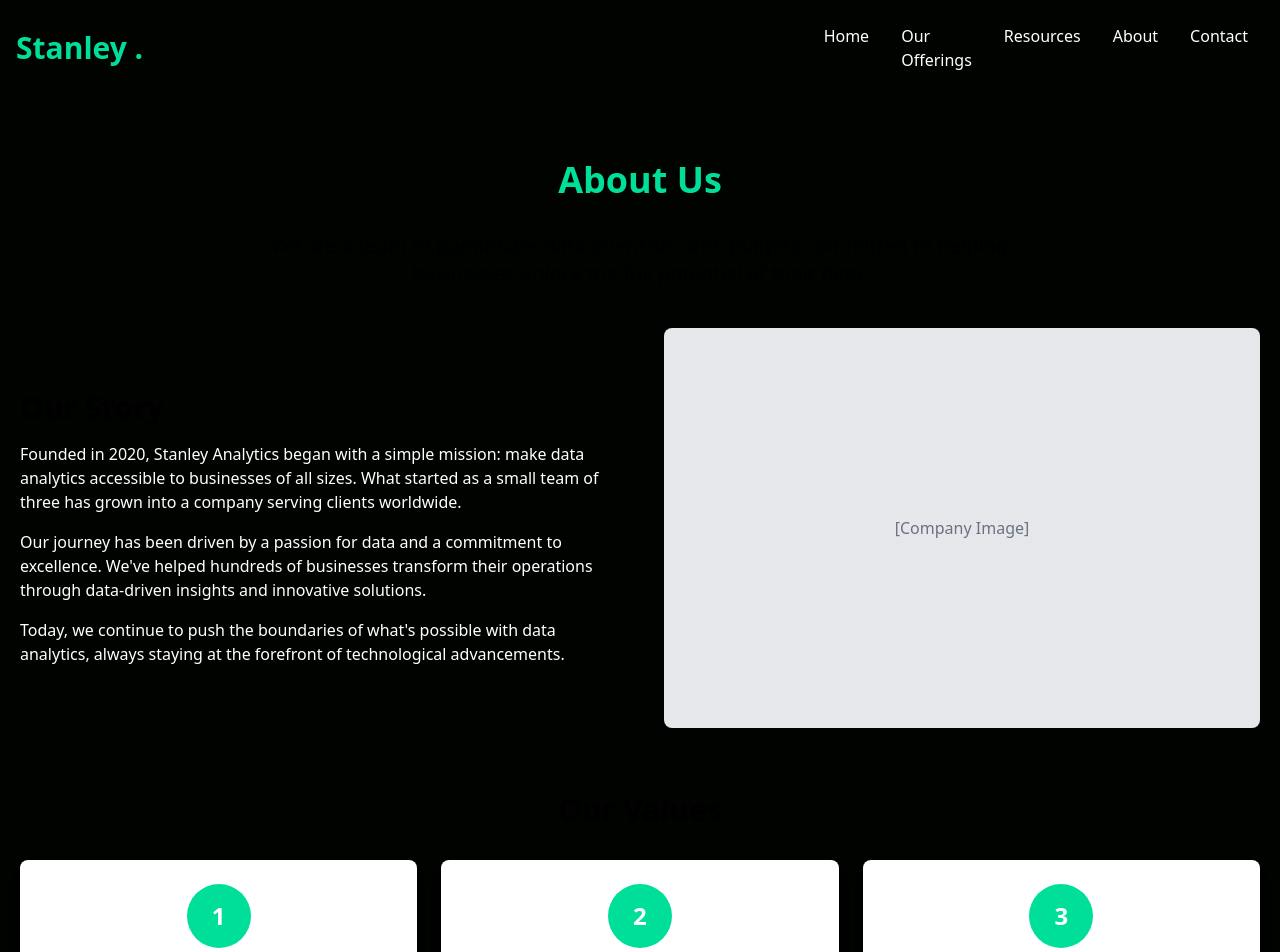
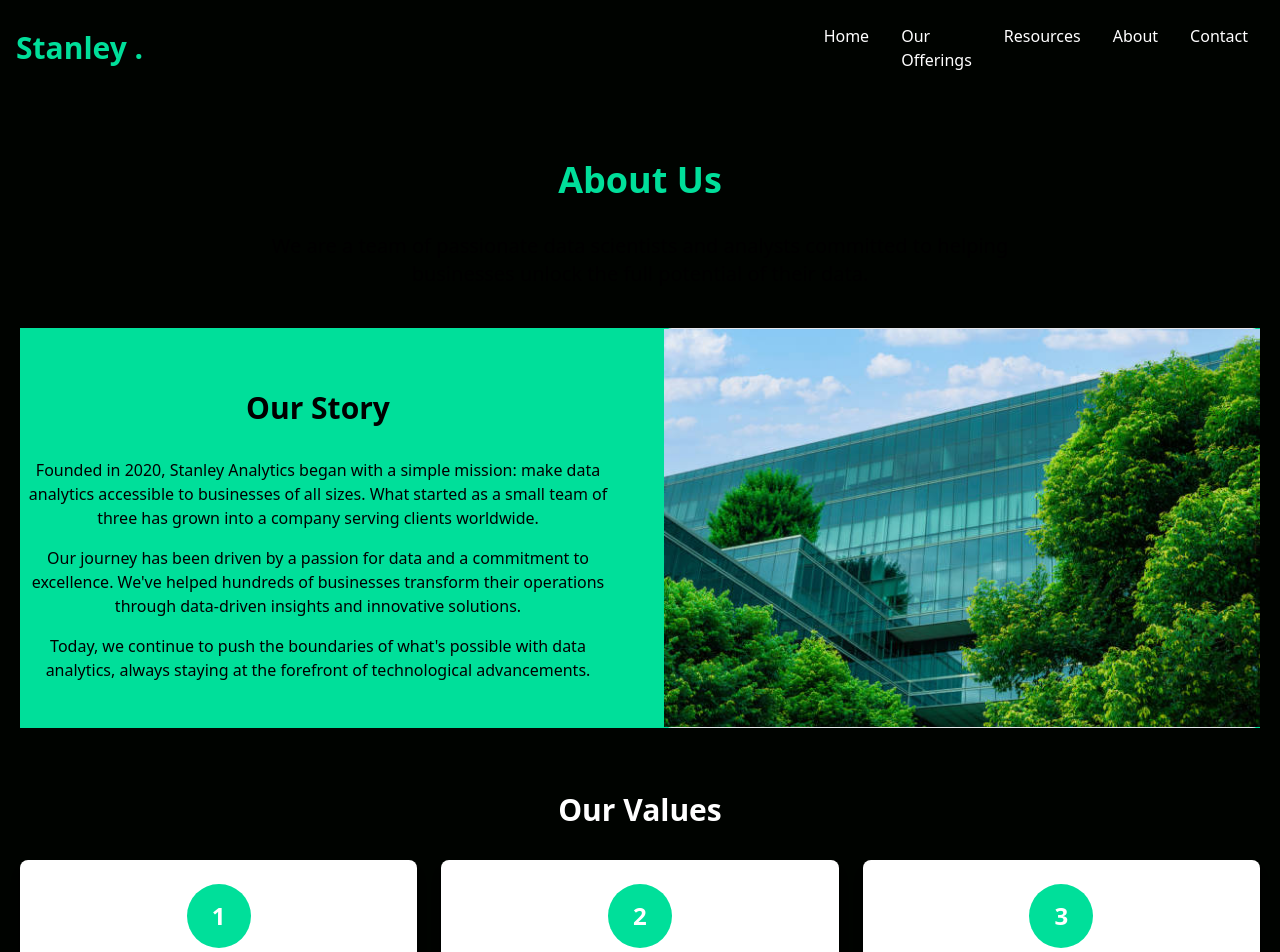
Before and after one commit to StanleyKioko/React-Tailwind-Vite-Simple-front-end, a React (Create React App) app: page /About in a window 1280 px wide. Shown: the top 952 px of the page. Built offline with nearby package versions, Linux system fonts and the light colour scheme.

Commit message:
About us updated

```diff
--- a/src/pages/About.jsx
+++ b/src/pages/About.jsx
@@ -1,4 +1,5 @@
 import React from 'react';
+import stanblobe from '../assets/stanblobe.jpg';
 
 const AboutPage = () => {
   return (
@@ -11,28 +12,28 @@ const AboutPage = () => {
           </p>
         </div>
 
-        <div className="grid md:grid-cols-2 gap-12 items-center mb-16">
+        <div className="grid md:grid-cols-2 gap-12 items-center mb-16 bg-[#00df9a] mx-auto max-w-[1240px] text-center">
           <div>
-            <h2 className="text-3xl font-bold mb-4">Our Story</h2>
-            <p className="text-white mb-4">
+            <h2 className="text-3xl font-bold mb-4 py-4">Our Story</h2>
+            <p className="text-black mb-4">
               Founded in 2020, Stanley Analytics began with a simple mission: make data analytics accessible to businesses of all sizes.
               What started as a small team of three has grown into a company serving clients worldwide.
             </p>
-            <p className="text-white mb-4">
+            <p className="text-black mb-4">
               Our journey has been driven by a passion for data and a commitment to excellence. We've helped hundreds of businesses transform
               their operations through data-driven insights and innovative solutions.
             </p>
-            <p className="text-white">
+            <p className="text-black">
               Today, we continue to push the boundaries of what's possible with data analytics, always staying at the forefront of technological advancements.
             </p>
           </div>
           <div className="bg-gray-200 h-[400px] rounded-lg flex items-center justify-center">
-            <p className="text-gray-500">[Company Image]</p>
+            <img src={stanblobe} alt="" />
           </div>
         </div>
 
         <div className="mb-16">
-          <h2 className="text-3xl font-bold text-center mb-8">Our Values</h2>
+          <h2 className="text-3xl font-bold text-center mb-8 text-white">Our Values</h2>
           <div className="grid md:grid-cols-3 gap-6">
             {[
               {title: "Innovation", desc: "We constantly seek new ways to solve complex data challenges."},
@@ -50,7 +51,7 @@ const AboutPage = () => {
           </div>
         </div>
 
-        <div className="bg-[#000300] text-white p-8 rounded-lg">
+        <div className="bg-[#000300] text-white p-8 rounded-lg mx-auto max-w-[600px] text-center">
           <h2 className="text-2xl font-bold mb-4 text-[#00df9a]">Join Our Team</h2>
           <p className="mb-6">We're always looking for talented individuals who share our passion for data and analytics.</p>
           <button className="bg-[#00df9a] text-black py-3 px-8 rounded-md font-medium hover:bg-[#00c589]">
--- a/src/pages/Offerings.jsx
+++ b/src/pages/Offerings.jsx
@@ -26,7 +26,7 @@ const Offerings = () => {
                 <li>Custom reporting solutions</li>
                 <li>24/7 expert support</li>
               </ul>
-              <button className="bg-[#00df9a] text-black font-bold py-2 px-6 rounded-md hover:bg-opacity-80 transition-all mx-auto self-center">
+              <button className="bg-[#00df9a] text-black font-bold py-2 px-6 rounded-md hover:bg-opacity-80 transition-all">
                 Learn More
               </button>
             </div>
```
Also changed, not shown: src/assets/stanblobe.jpg (added).
